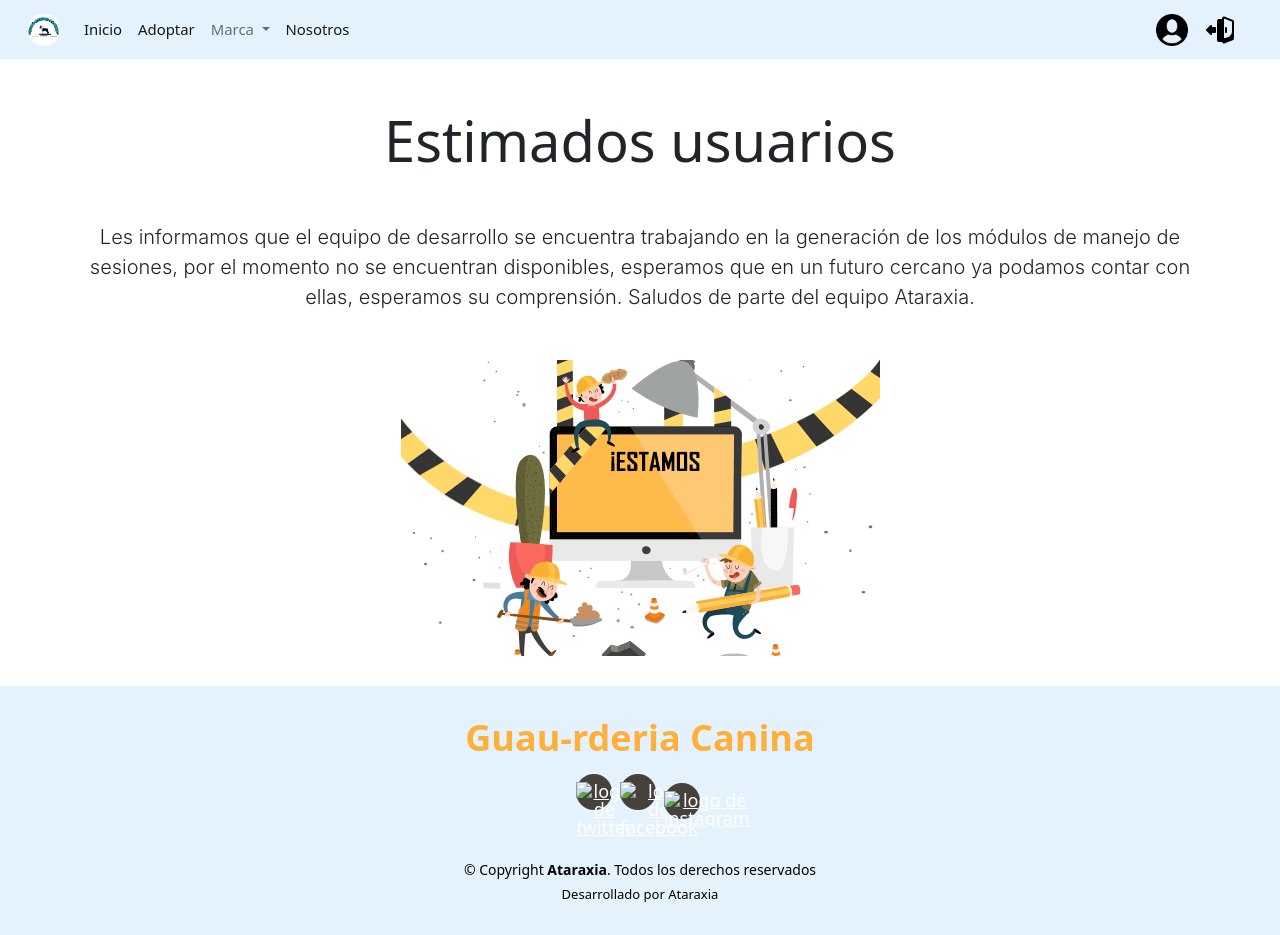
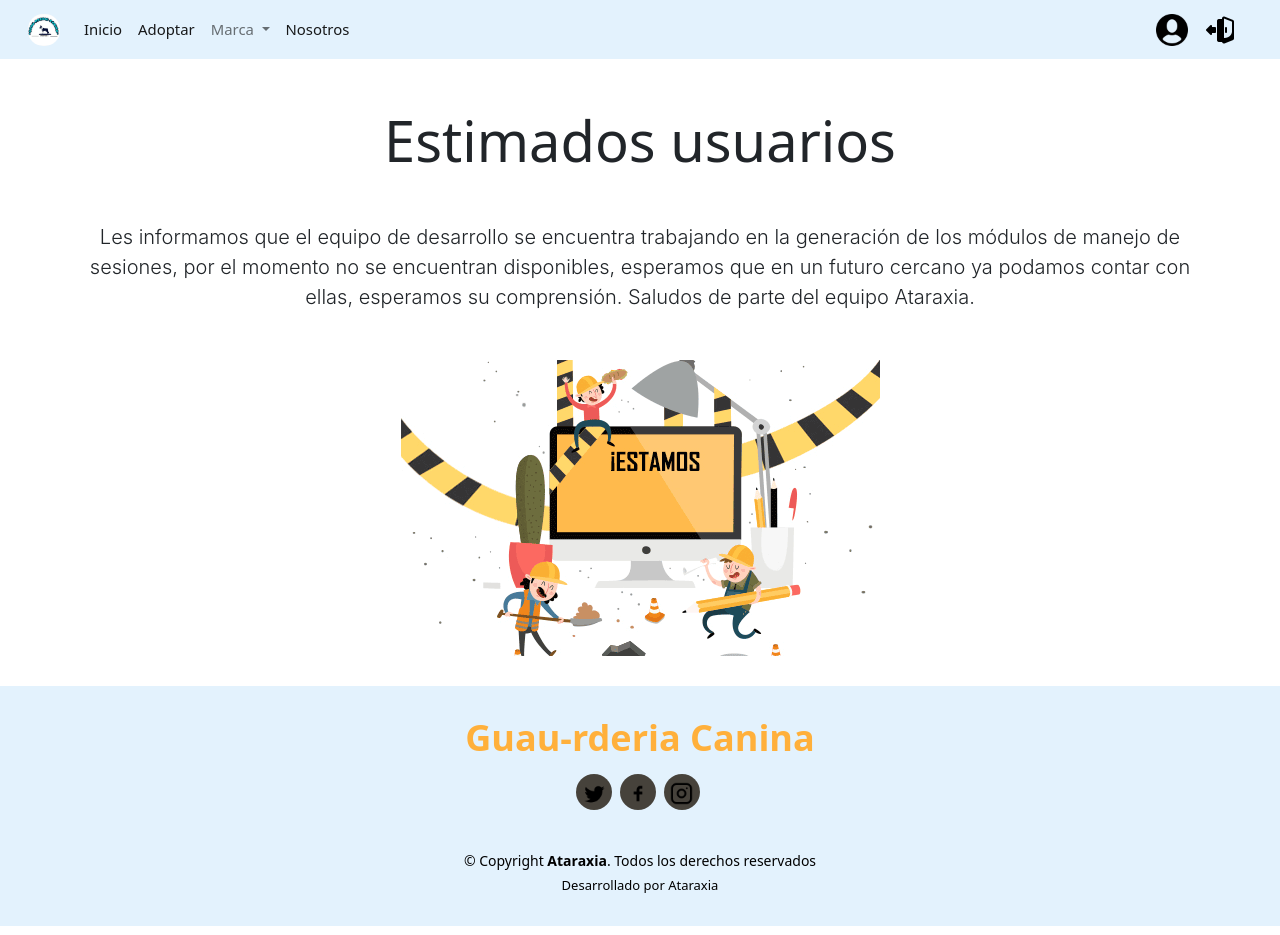
Before and after one commit to PacoMtz1999/guau-rderiaCanina, a plain HTML site: page desarrollo.html in a window 1280 px wide. Drawn offline with nearby package versions, Linux system fonts and the light colour scheme.

Commit message:
desarrollo commit

```diff
--- a/desarrollo.html
+++ b/desarrollo.html
@@ -94,19 +94,17 @@
     </div>
     <!--END BODY-->
 
-
-
     <!--Footer-->
     <footer id="footer">
         <div class="container">
             <h3>Guau-rderia Canina</h3>
             <div class="social-links">
-                <a href="https://twitter.com/GuaurderiaC" class="twitter" target="_blank"><img
-                        src="assets/img/icons/twitterIcon.png" alt="logo de twitter"></a>
+                <a href="https://twitter.com/GuaurderiaC" class="twitter" target="_blank"><img src="img/twitterIcon.png"
+                        alt="logo de twitter"></a>
                 <a href="https://www.facebook.com/guaurderiacanina2021" class="facebook" target="_blank"><img
-                        src="assets/img/icons/facebookIcon.png" alt="logo de facebook"></a>
+                        src="img/facebookIcon.png" alt="logo de facebook"></a>
                 <a href="https://www.instagram.com/guaurderiacanina2021/" class="instagram" target="_blank"><img
-                        src="assets/img/icons/instagramIcon.png" alt="logo de instagram"></a>
+                        src="img/instagramIcon.png" alt="logo de instagram"></a>
             </div>
             <div class="copyright">
                 &copy; Copyright <strong><span>Ataraxia</span></strong>. Todos los derechos reservados
@@ -117,6 +115,7 @@
         </div>
     </footer>
     <!--End footer-->
+
     <!-- Optional JavaScript; choose one of the two! -->
 
     <!-- Option 1: Bootstrap Bundle with Popper -->
```
